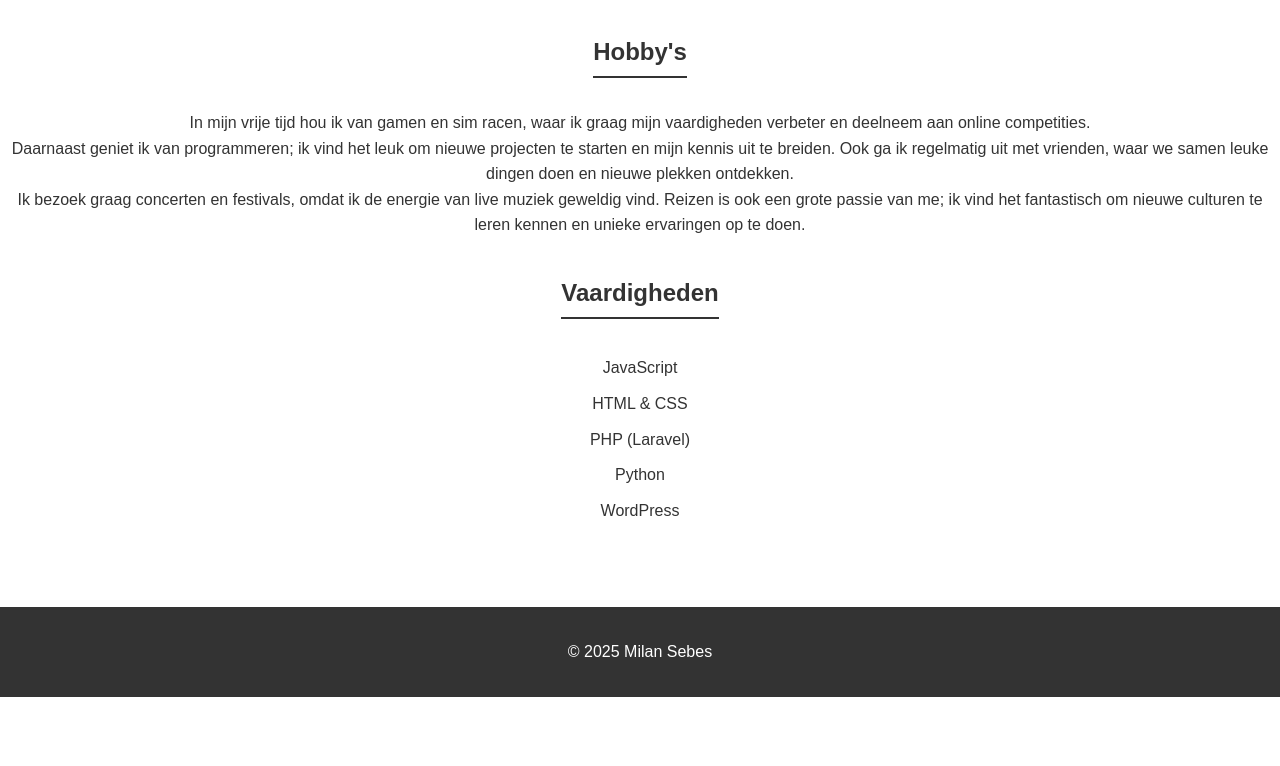
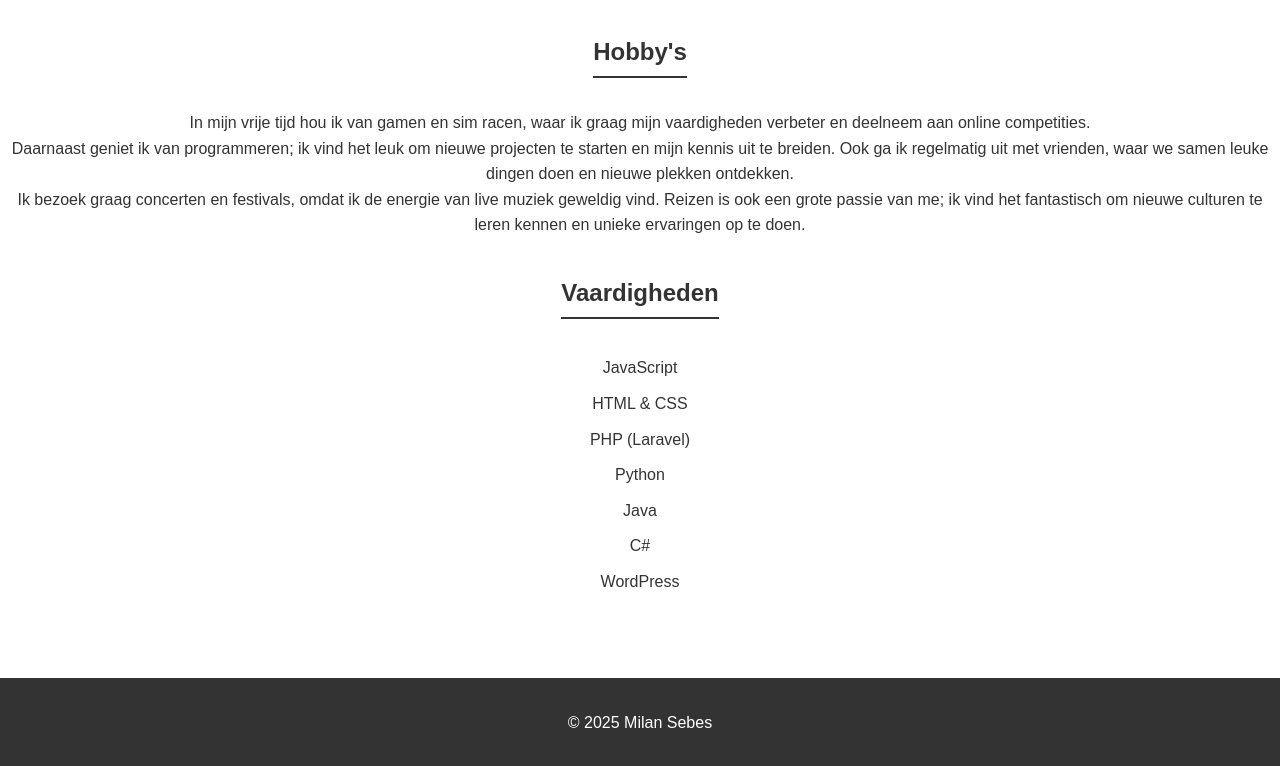
Before and after one commit to MilanoGamezzYT/milansebes.github.io, a plain HTML site: page over-mij.html in a window 1280 px wide. Shown: the part 824-1590 px from the top of the page. Before the commit the page ends 1521 px from the top, so only its background shows below. Drawn offline with Linux system fonts and the light colour scheme.

Commit message:
Extra programmeertalen toegevoegd

```diff
--- a/over-mij.html
+++ b/over-mij.html
@@ -56,6 +56,8 @@
                 <li>HTML & CSS</li>
                 <li>PHP (Laravel)</li>
                 <li>Python</li>
+                <li>Java</li>
+                <li>C#</li>
                 <li>WordPress</li>
             </ul>
         </section>
```
